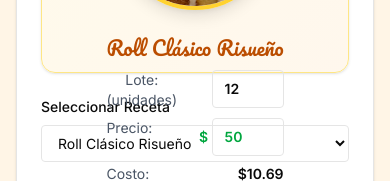
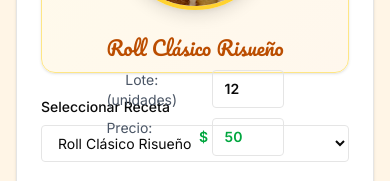
Before and after one commit to abimael92/Funny-Rolls, a Next.js app: page /recipe-calculator in a window 390 px wide. Shown: the part 663-844 px from the top of the page. Built offline with nearby package versions, Linux system fonts and the light colour scheme.

Commit message:
update mobile styles in globals

```diff
--- a/app/globals.css
+++ b/app/globals.css
@@ -163,3 +163,75 @@ html {
 .rotate-y-180 {
   transform: rotateY(180deg);
 }
+
+/* Mobile-specific improvements */
+@media (max-width: 640px) {
+  .flip-card-mobile {
+    min-height: 250px;
+  }
+
+  .flip-card-content {
+    padding: 0.5rem;
+  }
+
+  /* Larger image on mobile */
+  .flip-card-image {
+    width: 90px !important;
+    height: 90px !important;
+  }
+
+  /* Bigger text for better readability */
+  .flip-card-header-text {
+    font-size: 1.25rem !important;
+    font-weight: 600;
+  }
+
+  /* Larger inputs for mobile */
+  .flip-card-input {
+    font-size: 1rem !important;
+    padding: 0.25rem !important;
+    height: 2rem !important;
+    min-width: 75px !important;
+    border-width: 2px !important;
+  }
+
+  /* Bigger step text */
+  .flip-card-steps {
+    font-size: 1.2rem !important;
+    line-height: 1.4;
+  }
+
+  .step-text-mobile {
+    font-size: 01.2rem !important;
+  }
+
+  /* Larger step numbers */
+  .step-item-mobile span:first-child {
+    font-size: 0.9rem !important;
+    font-weight: 600;
+  }
+
+  /* Hide Costo and Ganancia on mobile front side */
+  .flex-1 .flex.justify-between:nth-child(3),
+  .flex-1 .flex.justify-between:nth-child(4) {
+    display: none;
+  }
+}
+
+/* Ensure good contrast and no blur */
+.backface-hidden {
+  backface-visibility: hidden;
+  -webkit-backface-visibility: hidden;
+}
+
+/* Better button sizing */
+.flip-card-button {
+  min-height: 2.5rem;
+  min-width: 2.5rem;
+}
+
+/* Improved input focus */
+.flip-card-input:focus {
+  outline: 2px solid #3b82f6;
+  border-color: #3b82f6;
+}
```
